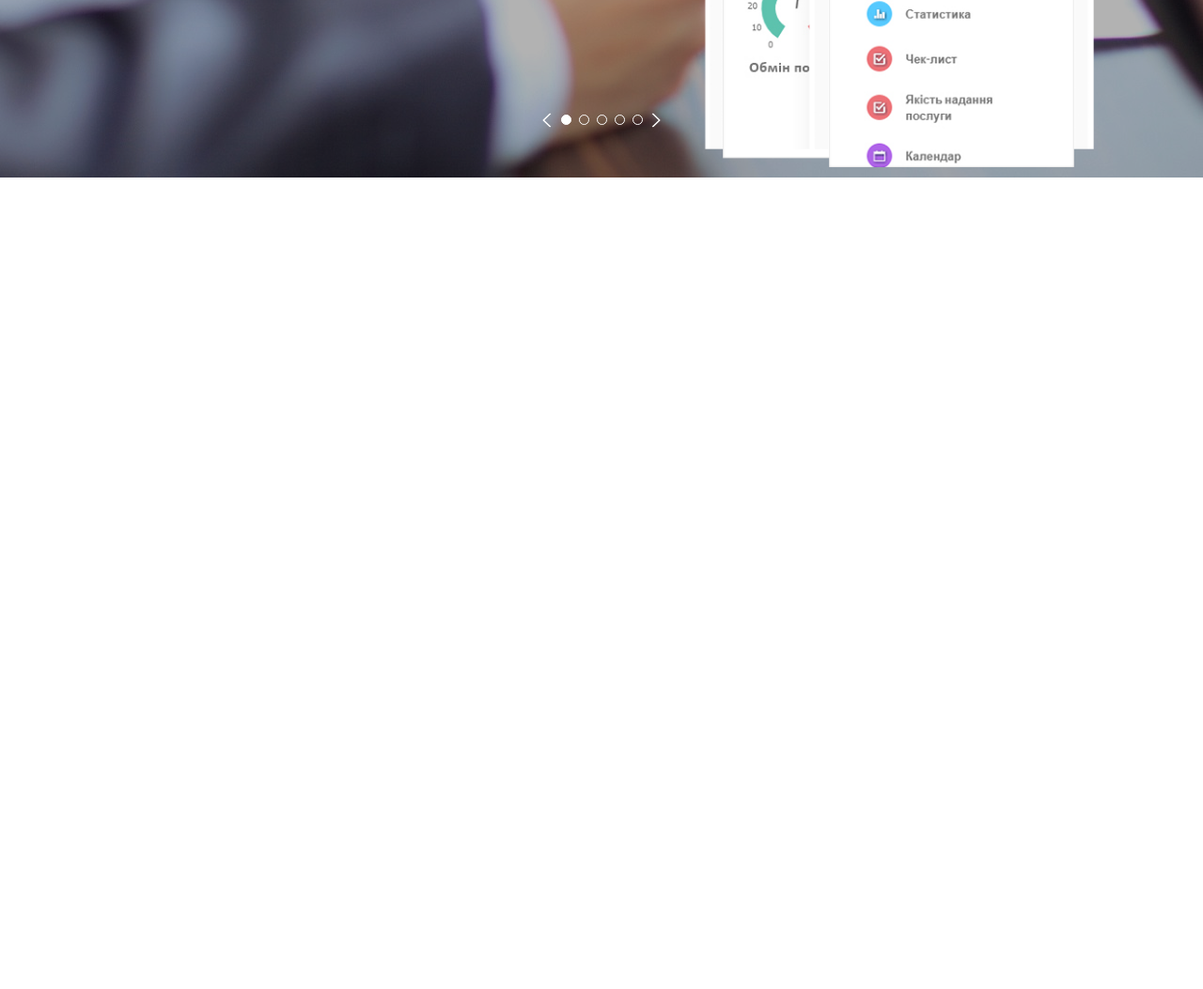
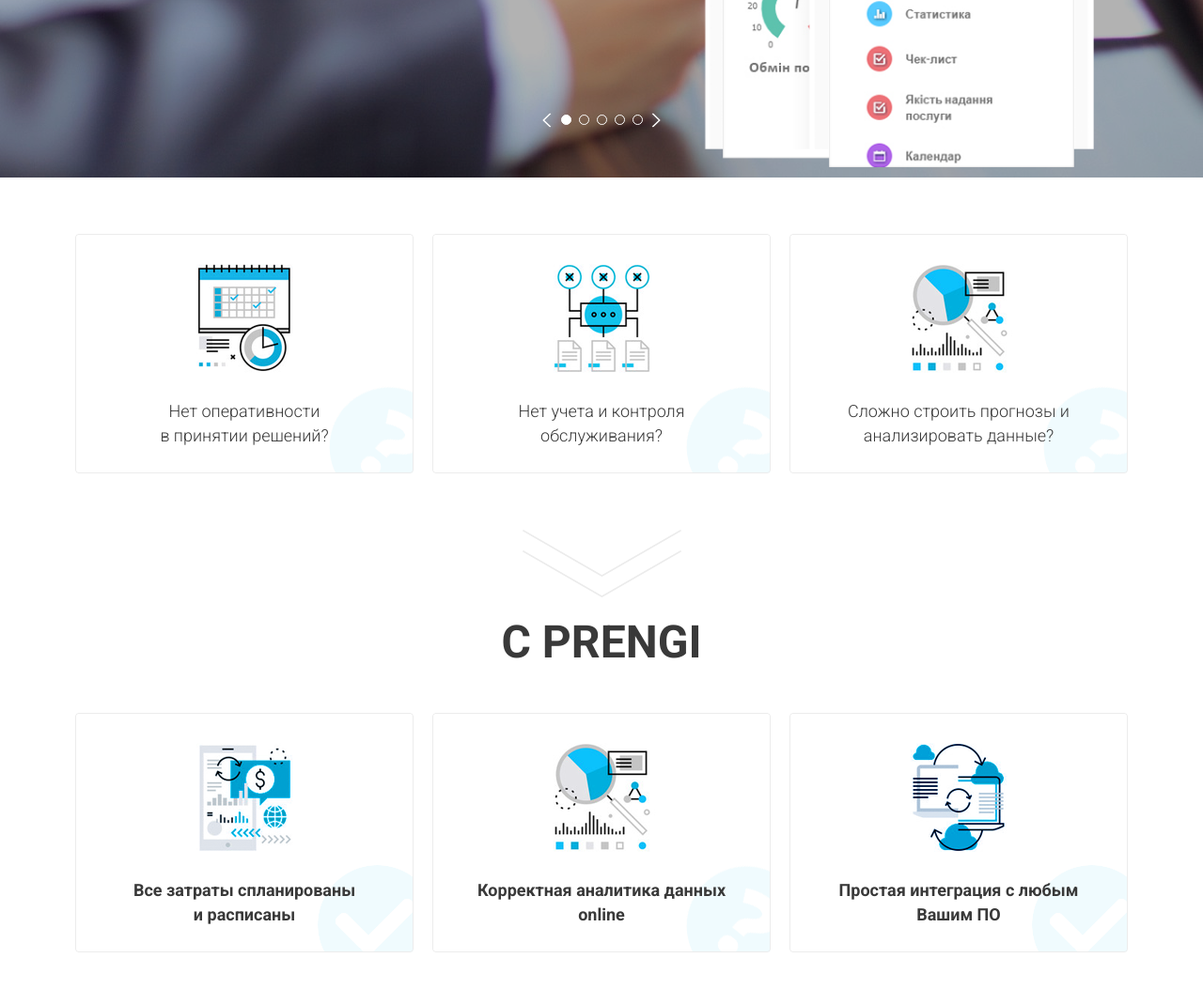
Before and after one commit to Markezon/prengi, a website: page src/index.html in a window 1280 px wide. Shown: the part 521-1574 px from the top of the page at 94% size. Before the commit the page ends 800 px from the top, so only its background shows below. Drawn offline with nearby package versions, Linux system fonts and the light colour scheme.

Commit message:
add section PRENGI (flex)

```diff
--- a/src/index.html
+++ b/src/index.html
@@ -219,14 +219,80 @@
 						</div>
 					</div>
 				</div>
+			</div>
+		</div>
+	</section>
+
+	<section class="prengi">
+		<div class="container">
+			<div class="prengi__wrapper">
+				<div class="prengi__item">
+					<div class="prengi__item_bg">
+						<img src="img/prengi/efficiency.png" alt="bg">
+					</div>
+					<div class="prengi__item_descr">
+						Нет оперативности<br>в принятии решений?
+					</div>
+				</div>
+				<div class="prengi__item">
+					<div class="prengi__item_bg">
+						<img src="img/prengi/control.png" alt="bg">
+					</div>
+					<div class="prengi__item_descr">
+						Нет учета и контроля<br>обслуживания?
+					</div>
+				</div>
+				<div class="prengi__item">
+					<div class="prengi__item_bg">
+						<img src="img/prengi/analysis.png" alt="bg">
+					</div>
+					<div class="prengi__item_descr">
+						Сложно строить прогнозы и<br>анализировать данные?
+					</div>
+				</div>
+				<div class="prengi__item prengi__item_arrow">
+					<img src="img/prengi/arrow_double.png" alt="" class="prengi__item_img">
+					<div class="prengi__item_title">
+						С PRENGI
+					</div>
+				</div>
+				<div class="prengi__item">
+					<div class="prengi__item_bg">
+						<img src="img/prengi/planning.png" alt="bg">
+					</div>
+					<div class="prengi__item_descr-big">
+						Все затраты спланированы<br>и расписаны
+					</div>
+				</div>
+				<div class="prengi__item">
+					<div class="prengi__item_bg">
+						<img src="img/prengi/analysis.png" alt="bg">
+					</div>
+					<div class="prengi__item_descr-big">
+						Корректная аналитика данных<br>online
+					</div>
+				</div>
+				<div class="prengi__item">
+					<div class="prengi__item_bg">
+						<img src="img/prengi/integration.png" alt="bg">
+					</div>
+					<div class="prengi__item_descr-big">
+						Простая интеграция с любым<br>Вашим ПО
+					</div>
+				</div>
+
+
+
+
 
 
 			</div>
 
 
-		</div>
 
 
+
+		</div>
 	</section>
 
 
--- /dev/null
+++ b/src/sass/blocks/_prengi.scss
@@ -0,0 +1,55 @@
+.prengi {
+    min-height: 900px;
+    padding-top: 60px;
+    &__wrapper {
+        display: flex;
+        width: 100%;
+        flex-wrap: wrap;
+        justify-content: space-around;
+
+    }
+    &__item {
+        position: relative;
+        width: 360px;
+        height: 255px;
+        &_arrow {
+            width: 100%;
+            padding: 60px 0 10px 0;
+        }
+        &_bg {
+            position: absolute;
+            z-index: -2;
+        }
+        &_descr {
+            z-index: 10;
+            text-align: center;
+            padding-top: 176px;
+            font-size: 18px;
+            line-height: 26px;
+            font-weight: 300;
+            color: #393939;
+            &-big {
+                font-size: 18px;
+                line-height: 26px;
+                font-weight: 700;
+                color: #393939;
+                text-align: center;
+                padding-top: 176px;
+            }
+        }
+        &_img {
+            display: block;
+            margin: 0 auto;
+        }
+        &_title {
+            text-align: center;
+            margin-top: 33px;
+            font-size: 48.1px;
+            line-height: 30px;
+            font-weight: 700;
+            color: #393939;
+        }
+    }
+
+
+}
--- a/src/sass/style.scss
+++ b/src/sass/style.scss
@@ -40,6 +40,7 @@
 @import 'blocks/form';
 @import 'blocks/header';
 @import 'blocks/promo';
+@import 'blocks/prengi';
 @import 'blocks/footer';
 @import 'blocks/policy';
 @import 'blocks/modal';
```
Also changed, not shown: dist/css/style.min.css, dist/index.html, src/css/style.min.css, 1 other file.
